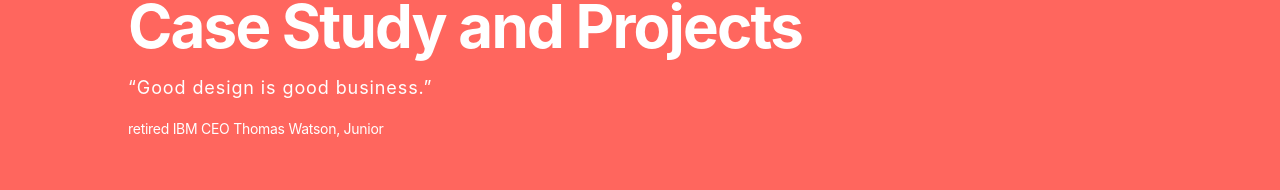
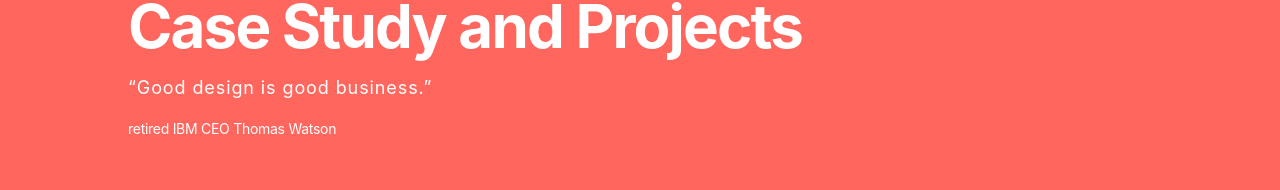
Before and after one commit to samarthdesigns/samarthdesigns.github.io, a React (Create React App) app: page /case-studies in a window 1280 px wide. Shown: the part 128-318 px from the top of the page. Built offline with nearby package versions, Linux system fonts and the light colour scheme.

Commit message:
Quote check

```diff
--- a/src/webpages/caseStudies.js
+++ b/src/webpages/caseStudies.js
@@ -36,7 +36,7 @@ function CaseStudies() {
             “Good design is good business.”
             </p>
 
-            <h6>retired IBM CEO Thomas Watson, Junior</h6>
+            <h6>retired IBM CEO Thomas Watson</h6>
 
           </div>
 
```
